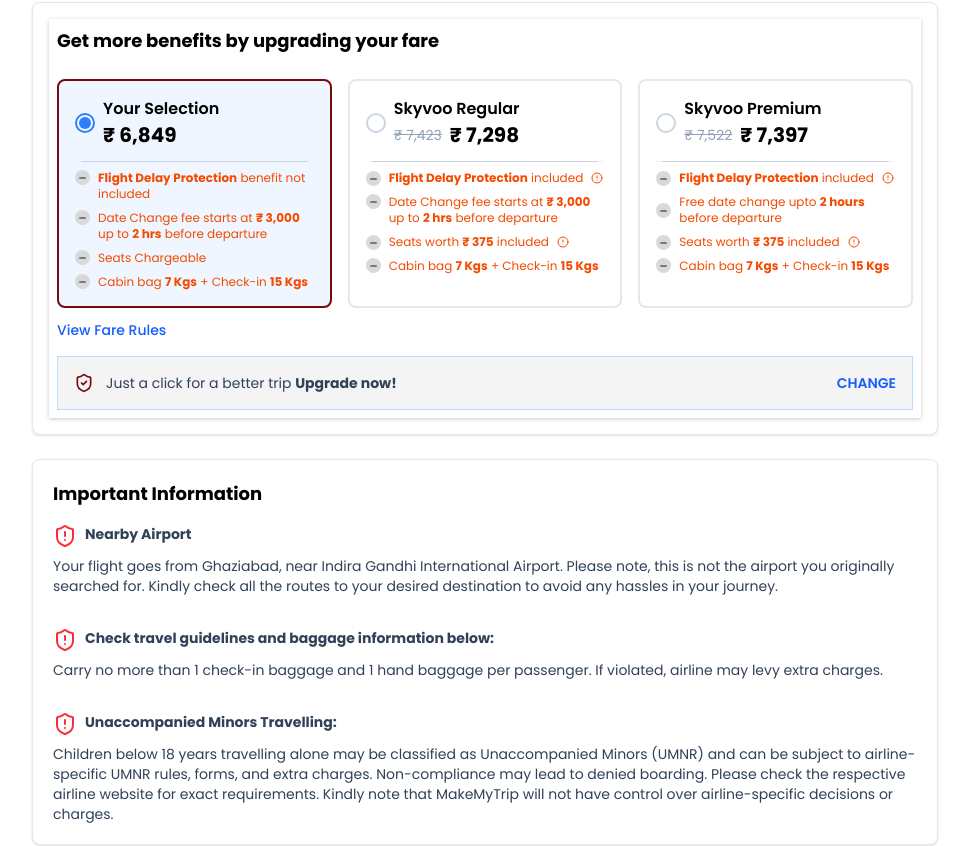
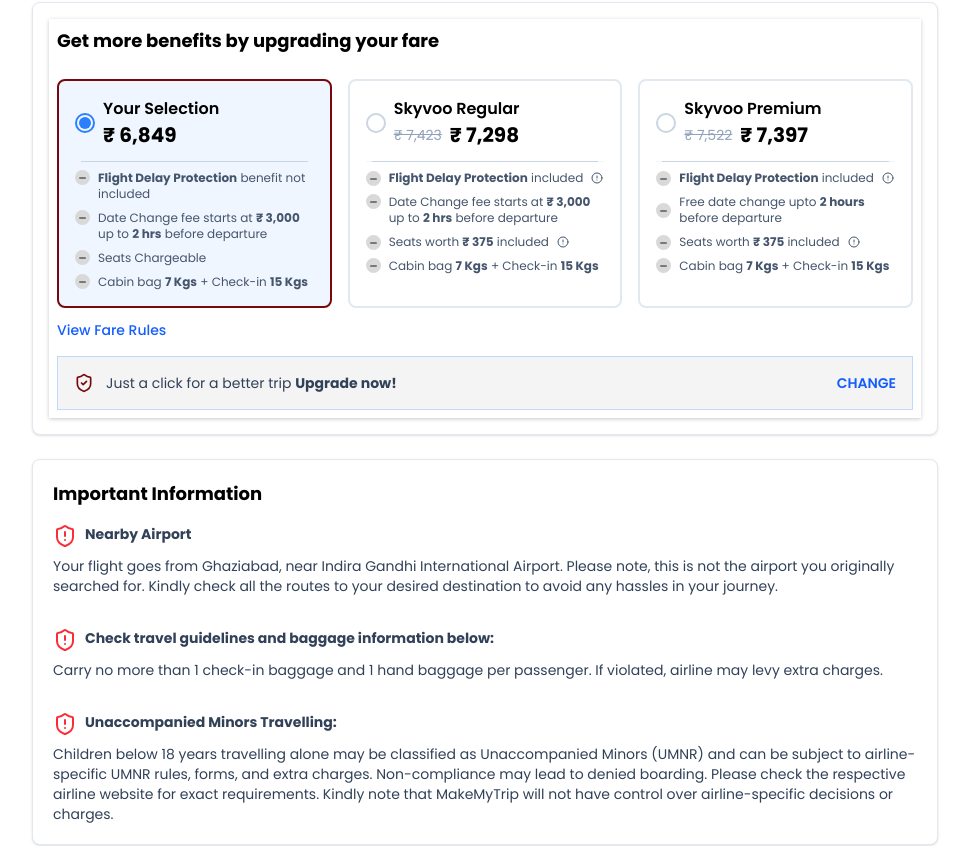
Before and after one commit to esmartadarsh/skyvoo, a React (Vite) app: page /review-details in a window 1280 px wide. Shown: the part 1095-1941 px from the top of the page, without its empty margins (0-969 px from the left). Built offline with nearby package versions, Linux system fonts and the light colour scheme.

Commit message:
minor chnages

```diff
--- a/src/components/common/Modals/FlightPriceDetailsModal.jsx
+++ b/src/components/common/Modals/FlightPriceDetailsModal.jsx
@@ -102,7 +102,7 @@
 
 
             <div
-                className=" rounded-4xl w-[90%] max-w-6xl relative p-6 "
+                className=" rounded-4xl w-[90%] max-w-6xl relative p-6 bg-white/30"
                 onClick={(e) => e.stopPropagation()}
                 style={{
                     animation: "scaleIn 0.3s ease-out forwards",
--- a/src/pages/FlightReschedule.jsx
+++ b/src/pages/FlightReschedule.jsx
@@ -314,7 +314,8 @@
                                         </div>
                                     </div>
 
-                                    <div className="mt-4 text-right">
+                                    <div className="mt-4 text-right flex justify-content-end">
+                                        <button className="btn">Select Flight</button>
                                         <p className="text-lg font-semibold text-indigo-600">₹{flight.price.toLocaleString()}</p>
                                     </div>
                                 </div>
--- a/src/pages/FlightResults.jsx
+++ b/src/pages/FlightResults.jsx
@@ -790,7 +790,7 @@
 
                                             {/* Underline animation */}
                                             <div
-                                                className={`absolute bottom-0 left-0 h-[3px] bg-blue-500 rounded-full transition-all duration-1000 ease-out ${selectedSorting === option.key ||
+                                                className={`absolute bottom-0 left-0 h-[3px] bg-[#78080B] rounded-full transition-all duration-1000 ease-out ${selectedSorting === option.key ||
                                                     (option.key === "OTHER" && otherOptions.some((opt) => opt.value === selectedSorting))
                                                     ? "w-full"
                                                     : "w-0"
--- a/src/pages/ReviewDetails.jsx
+++ b/src/pages/ReviewDetails.jsx
@@ -473,25 +473,25 @@
                               <div className='border-t border-slate-300 w-[95%]'></div>
                             </div>
 
-                            <div className="space-y-2 text-xs">
+                            <div className="space-y-2 text-xs text-slate-600">
 
-                              <div className="flex items-start gap-2 text-orange-600">
-                                <img src={Dash} alt="dash" className="fill-current text-green-600" />
+                              <div className="flex items-start gap-2">
+                                <img src={Dash} alt="dash" className="fill-current " />
                                 <span><strong>Flight Delay Protection</strong> benefit not included</span>
                               </div>
 
-                              <div className="flex items-start gap-2 text-orange-600">
-                                <img src={Dash} alt="dash" className="fill-current text-green-600" />
+                              <div className="flex items-start gap-2">
+                                <img src={Dash} alt="dash" className="fill-current" />
                                 <span>Date Change fee starts at <strong>₹ 3,000</strong> up to <strong>2 hrs</strong> before departure</span>
                               </div>
 
-                              <div className="flex items-start gap-2 text-orange-600">
-                                <img src={Dash} alt="dash" className="fill-current text-green-600" />
+                              <div className="flex items-start gap-2">
+                                <img src={Dash} alt="dash" className="fill-current " />
                                 <span>Seats Chargeable</span>
                               </div>
 
-                              <div className="flex items-start gap-2 text-orange-600">
-                                <img src={Dash} alt="dash" className="fill-current text-green-600" />
+                              <div className="flex items-start gap-2">
+                                <img src={Dash} alt="dash" className="fill-current" />
                                 <span>Cabin bag <strong>7 Kgs</strong> + Check-in <strong>15 Kgs</strong></span>
                               </div>
 
@@ -524,10 +524,10 @@
                               <div className='border-t border-slate-300 w-[95%]'></div>
                             </div>
 
-                            <div className="space-y-2 text-xs">
+                            <div className="space-y-2 text-xs text-slate-600">
 
-                              <div className="flex items-center gap-2 text-orange-600">
-                                <img src={Dash} alt="dash" className="fill-current text-green-600" />
+                              <div className="flex items-center gap-2">
+                                <img src={Dash} alt="dash" className="fill-current " />
 
                                 <span>
                                   <strong>Flight Delay Protection</strong> included
@@ -541,13 +541,13 @@
                                 </div>
                               </div>
 
-                              <div className="flex items-start gap-2 text-orange-600">
-                                <img src={Dash} alt="dash" className="fill-current text-green-600" />
+                              <div className="flex items-start gap-2 ">
+                                <img src={Dash} alt="dash" className="fill-current " />
                                 <span>Date Change fee starts at <strong>₹ 3,000</strong> up to <strong>2 hrs</strong> before departure</span>
                               </div>
 
-                              <div className="flex items-center gap-2 text-orange-600">
-                                <img src={Dash} alt="dash" className="fill-current text-green-600" />
+                              <div className="flex items-center gap-2 ">
+                                <img src={Dash} alt="dash" className="fill-current " />
 
                                 <span>
                                   Seats worth <strong>₹ 375</strong> included
@@ -561,8 +561,8 @@
                                 </div>
                               </div>
 
-                              <div className="flex items-start gap-2 text-orange-600">
-                                <img src={Dash} alt="dash" className="fill-current text-green-600" />
+                              <div className="flex items-start gap-2 ">
+                                <img src={Dash} alt="dash" className="fill-current " />
                                 <span>Cabin bag <strong>7 Kgs</strong> + Check-in <strong>15 Kgs</strong></span>
                               </div>
 
@@ -596,10 +596,10 @@
                               <div className='border-t border-slate-300 w-[95%]'></div>
                             </div>
 
-                            <div className="space-y-2 text-xs">
+                            <div className="space-y-2 text-xs text-slate-600">
 
-                              <div className="flex items-center gap-2 text-orange-600">
-                                <img src={Dash} alt="dash" className="fill-current text-green-600" />
+                              <div className="flex items-center gap-2 ">
+                                <img src={Dash} alt="dash" className="fill-current" />
 
                                 <span>
                                   <strong>Flight Delay Protection</strong> included
@@ -613,15 +613,15 @@
                                 </div>
                               </div>
 
-                              <div className="flex items-center gap-2 text-orange-600">
-                                <img src={Dash} alt="dash" className="fill-current text-green-600" />
+                              <div className="flex items-center gap-2">
+                                <img src={Dash} alt="dash" className="fill-current" />
                                 <span>
                                   Free date change upto <strong>2 hours</strong> before departure
                                 </span>
                               </div>
 
-                              <div className="flex items-center gap-2 text-orange-600">
-                                <img src={Dash} alt="dash" className="fill-current text-green-600" />
+                              <div className="flex items-center gap-2">
+                                <img src={Dash} alt="dash" className="fill-current" />
 
                                 <span>
                                   Seats worth <strong>₹ 375</strong> included
@@ -635,8 +635,8 @@
                                 </div>
                               </div>
 
-                              <div className="flex items-start gap-2 text-orange-600">
-                                <img src={Dash} alt="dash" className="fill-current text-green-600" />
+                              <div className="flex items-start gap-2 ">
+                                <img src={Dash} alt="dash" className="fill-current" />
                                 <span>Cabin bag <strong>7 Kgs</strong> + Check-in <strong>15 Kgs</strong></span>
                               </div>
 
@@ -859,7 +859,7 @@
                                 {travellers[key].length > 0 && (
                                   <button
                                     onClick={() => removeTraveller(key, i)}
-                                    className="cursor-pointer text-red-500 hover:text-red-700 flex items-center gap-1 text-sm"
+                                    className="cursor-pointer text-[#78080B] hover:text-red-800 font-semibold flex items-center gap-1 text-sm"
                                   >
                                     <Trash2 className="w-4 h-4" /> Remove
                                   </button>
@@ -889,8 +889,8 @@
                                       key={g}
                                       onClick={() => updateTraveller(key, i, 'gender', g)}
                                       className={`flex-1 py-2 px-4 rounded border text-sm font-medium transition-colors ${t.gender === g
-                                        ? 'bg-blue-600 text-white border-blue-600'
-                                        : 'bg-white text-slate-700 border-slate-300 hover:border-blue-600'
+                                        ? 'bg-[#78080B] text-white border-[#78080B]'
+                                        : 'bg-white text-slate-700 border-slate-300 hover:border-[#78080B]'
                                         }`}
                                     >
                                       {g}
@@ -1105,7 +1105,7 @@
 
                       <button
                         onClick={handleManualApply}
-                        className="bg-blue-600 text-white text-sm font-semibold px-3 py-2 rounded-lg hover:bg-blue-700 flex-shrink-0"
+                        className="bg-[#78080B] text-white text-sm font-semibold px-3 py-2 rounded-lg hover:bg-blue-700 flex-shrink-0"
                         style={{ height: "100%" }}
                       >
                         Apply
```
